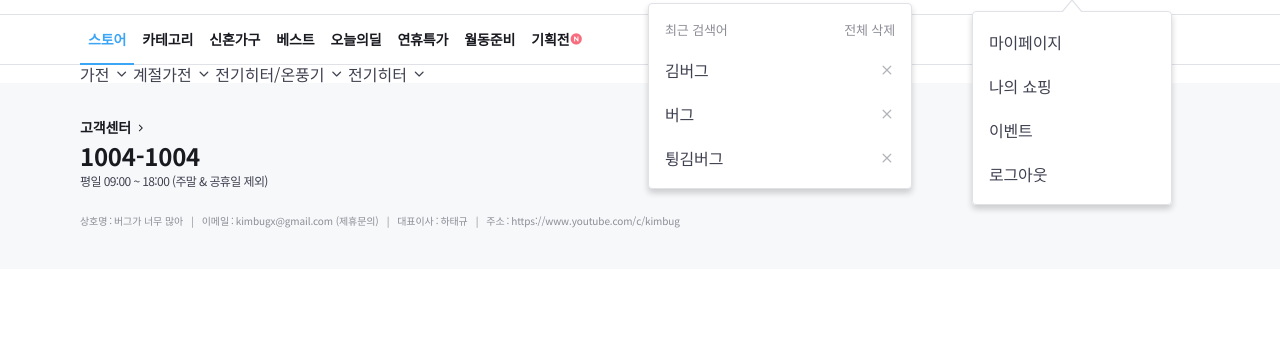
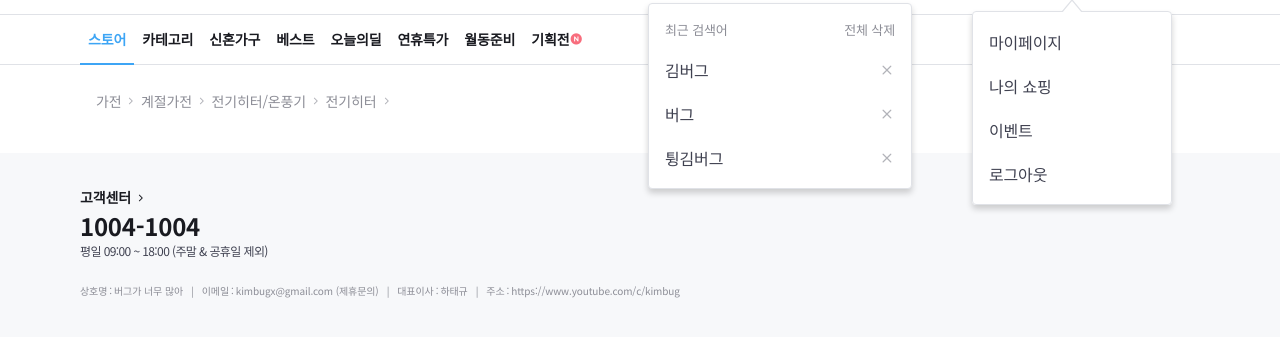
Before and after one commit to jami-moon/tomorrow-house, a website: page index.html in a window 1280 px wide. Shown: the part 65-402 px from the top of the page. Drawn offline with nearby package versions, Linux system fonts and the light colour scheme; files that its build step writes are made by us from their sources; files whose address does not match are found by name.

Commit message:
💄 Implement a breadcrumb component's style

```diff
--- /dev/null
+++ b/styles/components/_breadcrumb.scss
@@ -0,0 +1,44 @@
+.breadcrumb {
+  @include flexbox(start);
+  flex-wrap: wrap;
+  padding: 10px 0;
+
+  a {
+    @include text-style(13, $secondary);
+
+    &:active {
+      a:hover {
+        opacity: 0.4;
+      }
+    }
+  }
+
+  .ic-chevron {
+    display: inline-block;
+    margin: 0 2px;
+    font-size: 12px;
+    color: $tertiary;
+    transform: rotate(-90deg);
+  }
+
+  @include responsive(T) {
+    padding: 0 16px;
+
+    a {
+      @include text-style(14);
+    }
+
+    .ic-chevron {
+      margin: 0 4px;
+    }
+
+    @include responsive(D) {
+      padding-top: 24px;
+      padding-bottom: 40px;
+
+      a:hover {
+        opacity: 0.4;
+      }
+    }
+  }
+}
--- a/styles/main.scss
+++ b/styles/main.scss
@@ -30,6 +30,7 @@
 @import "./components/my-menu";
 @import "./components/drawer-menu";
 @import "./components/search-history";
+@import "./components/breadcrumb";
 
 @import "./layouts/grids";
 @import "./layouts/gnb";
```
